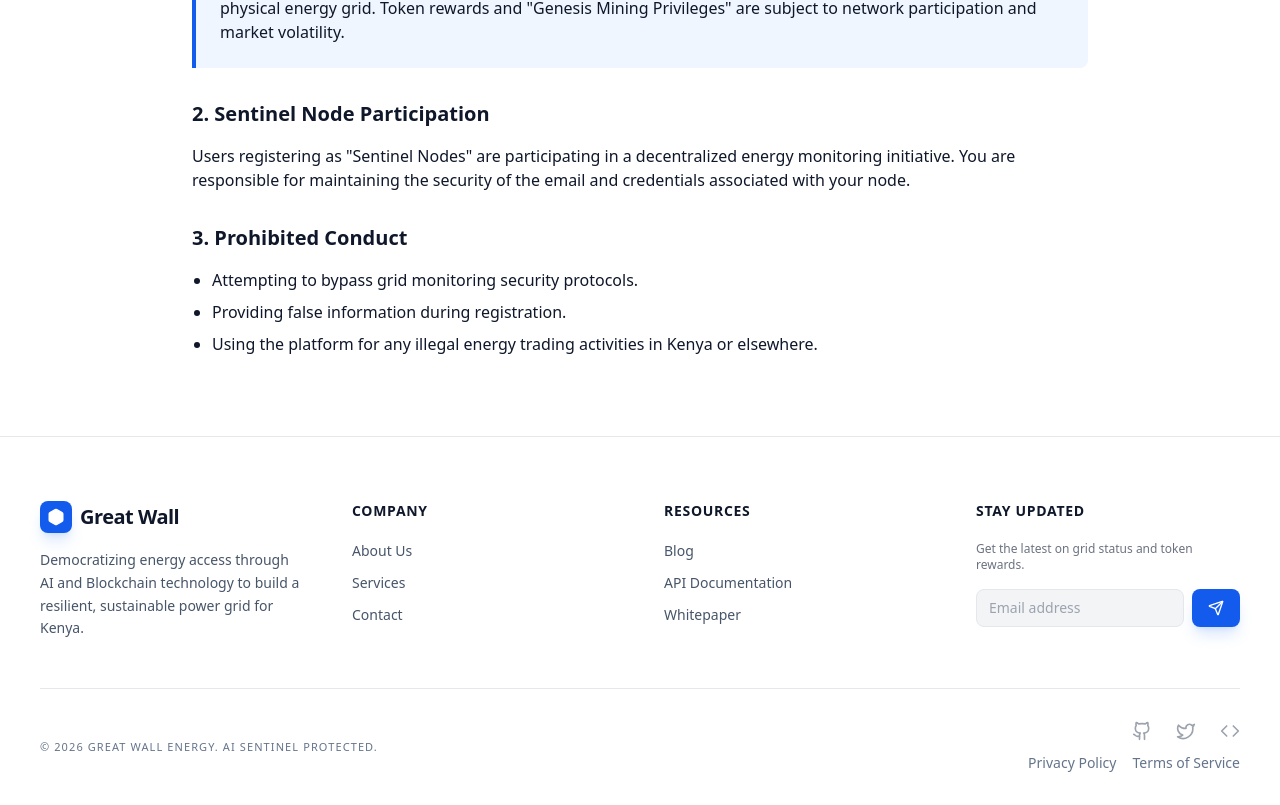
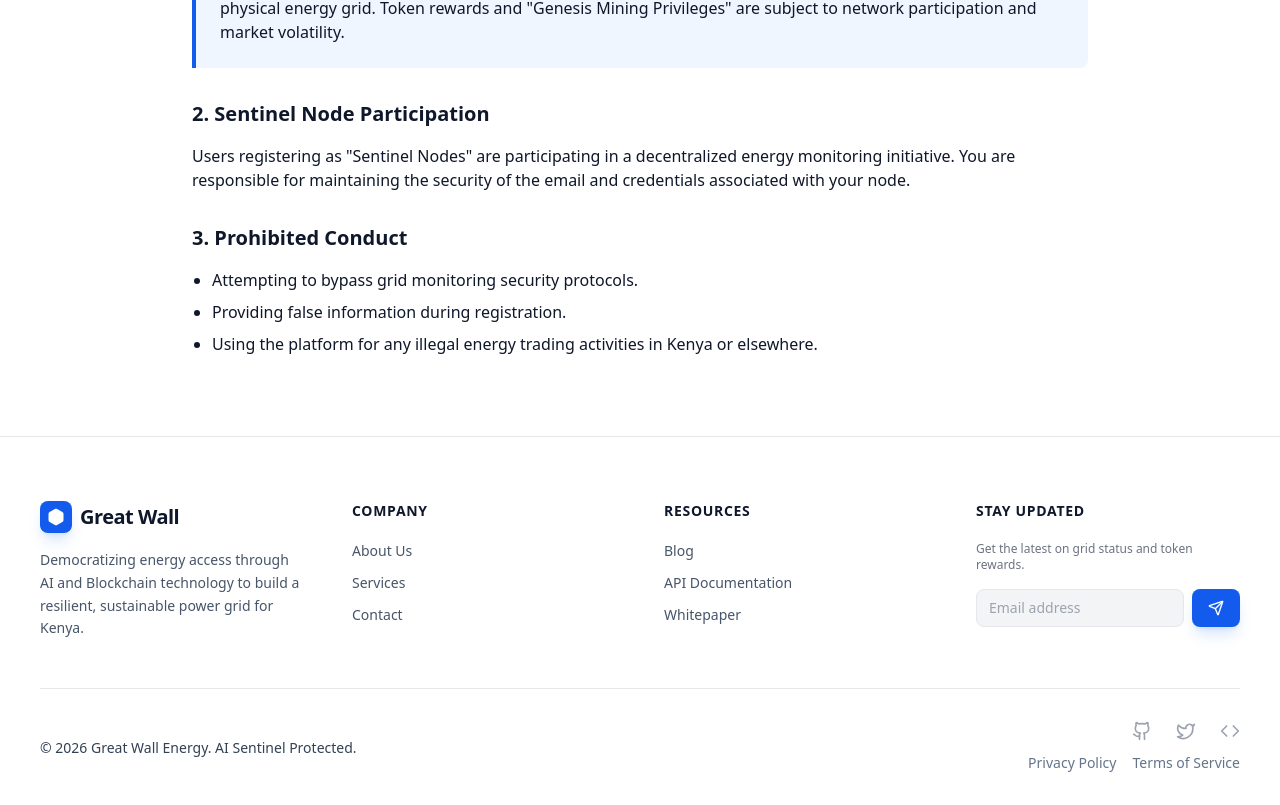
Before and after one commit to JAM3S11/greatwall, a React (Vite) app: page /termsofservice in a window 1280 px wide. Shown: the part 489-1294 px from the top of the page. Built offline with nearby package versions, Linux system fonts and the light colour scheme.

Commit message:
Update commit

```diff
--- a/src/common/Footer.jsx
+++ b/src/common/Footer.jsx
@@ -122,7 +122,7 @@ const Footer = () => {
 
         {/* Bottom Bar */}
         <div className="border-t border-gray-200 dark:border-[#232f48] pt-8 flex flex-col md:flex-row justify-between items-center gap-6">
-          <p className="text-[11px] text-slate-500 dark:text-gray-300 uppercase tracking-widest font-medium">
+          <p className="text-[14px] text-slate-700 dark:text-gray-300 tracking-normal font-light">
             © 2026 Great Wall Energy. AI Sentinel Protected.
           </p>
 
```
